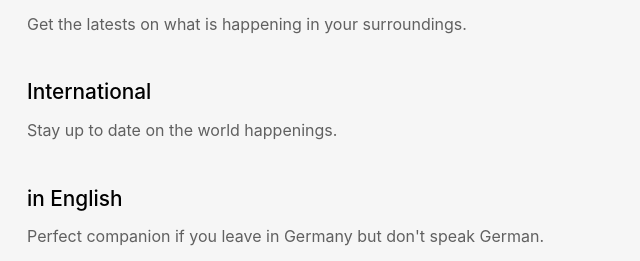
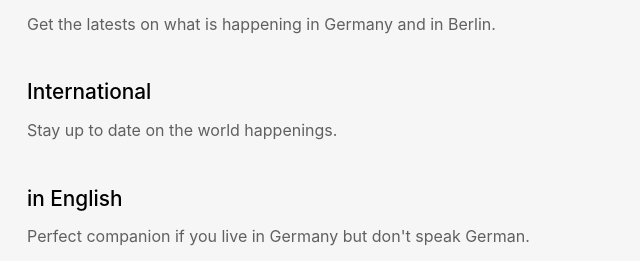
Before and after one commit to appthenews/about, a plain HTML site: page index.html in a window 1280 px wide. Shown: the part 723-984 px from the top of the page, 313-953 px from the left. Drawn offline with Linux system fonts and the light colour scheme.

Commit message:
Update index

```diff
--- a/index.html
+++ b/index.html
@@ -5,8 +5,8 @@
     <meta http-equiv="X-UA-Compatible" content="IE=edge"/>
     <meta content='width=device-width, initial-scale=1.0, shrink-to-fit=no' name='viewport'/>
     <title>The News App: Local and international news for Germany, in English</title>
-    <meta name="description" content="Fetch news from major RSS feed providers like The Guardian, Reuters, Der Spiegel, and The Local. In English and for the region of Germany and International.">
-    <meta name="keywords" content="news, app, iOS, macOS, germany, local, international, english">
+    <meta name="description" content="Fetch news from major RSS feed providers like The Guardian, Reuters, Der Spiegel, and The Local. In English and for the region of Germany, Berlin and International.">
+    <meta name="keywords" content="news, app, iOS, macOS, germany, berlin, german, local, international, english">
     <meta name="author" content="The News Inc.">
     <link href="style.css" rel="stylesheet">
     <meta property="og:site_name" content="The News App">
@@ -28,7 +28,7 @@
         <h2>Features</h2>
             <h3>Local</h3>
                 <p>
-                    Get the latests on what is happening in your surroundings.
+                    Get the latests on what is happening in Germany and in Berlin.
                 </p>
             <h3>International</h3>
                 <p>
@@ -36,7 +36,7 @@
                 </p>
             <h3>in English</h3>
                 <p>
-                    Perfect companion if you leave in Germany but don't speak German.
+                    Perfect companion if you live in Germany but don't speak German.
                 </p>
             <h3>Feeds</h3>
                 <p>
```
